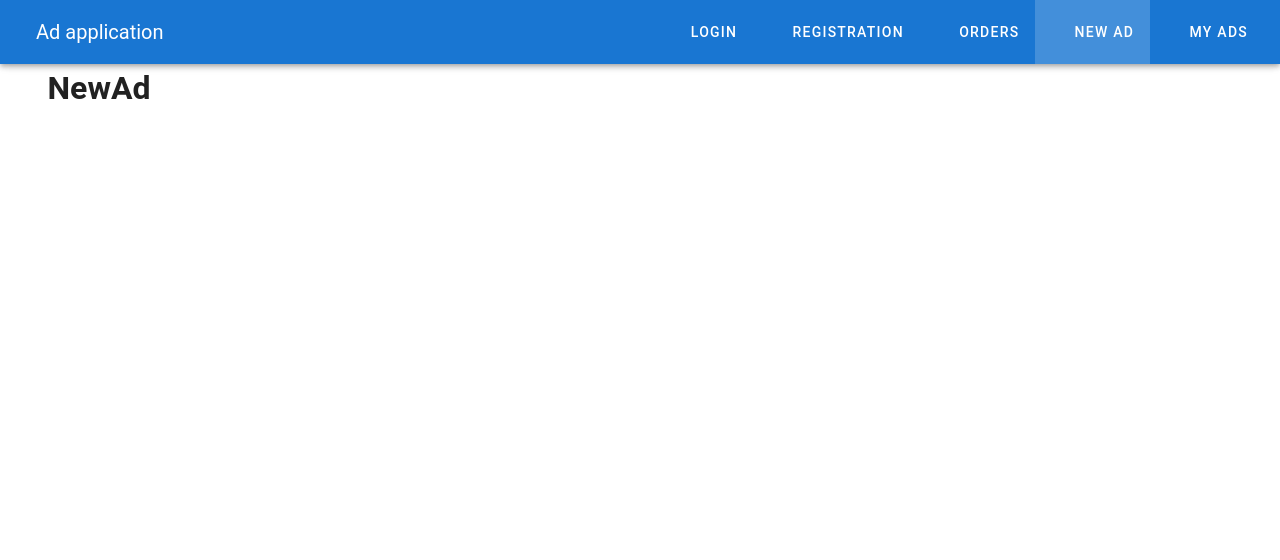
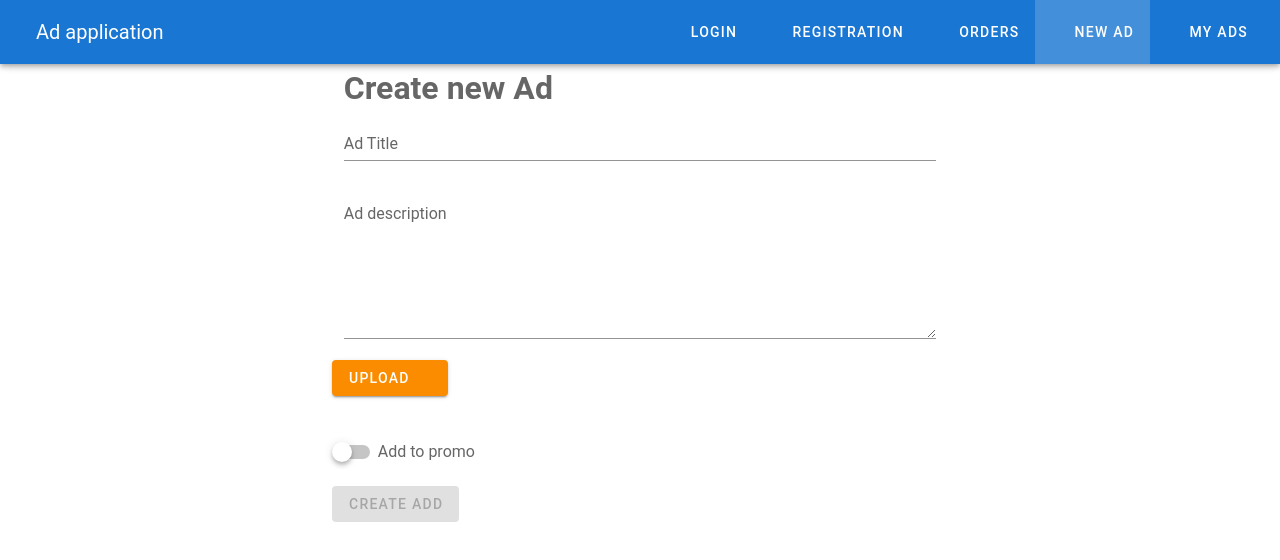
Before and after one commit to username40/improved-eureka, a Vue app: page /new in a window 1280 px wide. Shown: the top 560 px of the page. Built offline with nearby package versions, Linux system fonts and the light colour scheme; the HTML template or start-up script is replaced by a standard one.

Commit message:
create a page where you create new order

```diff
--- a/src/components/Ads/NewAd.vue
+++ b/src/components/Ads/NewAd.vue
@@ -1,8 +1,53 @@
 <template>
     <v-container>
         <v-layout row>
-            <v-flex xs12>
-                <h1>NewAd</h1>
+            <v-flex xs12 sm6 offset-sm3>
+                <h1 class="text--secondary mb3">Create new Ad</h1>
+                <v-form v-model="valid" ref="form" validation class="mb-3">
+                    <v-text-field
+                            label="Ad Title"
+                            name="title"
+                            type="text"
+                            required
+                            :rules="[v => !!v || 'Title is required']"
+                            v-model="title"
+                    />
+                    <v-textarea
+                            name="decription"
+                            label="Ad description"
+                            hint="Hint text"
+                            v-model="description"
+                            :rules="[v => !!v || 'Description is required']"
+                    ></v-textarea>
+                </v-form>
+                <v-layout row>
+                    <v-flex xs12>
+                        <v-btn class="warning">Upload
+                            <v-icon right dark>mdi-cloud-upload</v-icon>
+                        </v-btn>
+                    </v-flex>
+                </v-layout>
+                <v-layout row class="mt-3">
+                    <v-flex xs12>
+                        <img src="" height="100px" alt="">
+                    </v-flex>
+                </v-layout>
+                <v-layout row class="mt-3">
+                    <v-flex xs12>
+                        <v-switch
+                                v-model="promo"
+                                label="Add to promo"
+                                color="primary"
+                        ></v-switch>
+                    </v-flex>
+                </v-layout>
+                <v-layout row>
+                    <v-flex xs12>
+                        <v-spacer></v-spacer>
+                        <v-btn :disabled="!valid" class="success" @click="createAd">Create Add
+                        </v-btn>
+                    </v-flex>
+                </v-layout>
             </v-flex>
         </v-layout>
     </v-container>
@@ -10,7 +55,28 @@
 
 <script>
     export default {
-        name: "NewAd"
+        name: "NewAd",
+        data() {
+            return {
+                title: '',
+                description: '',
+                promo: false,
+                valid: false
+            }
+        },
+        methods: {
+            createAd() {
+                if(this.$refs.form.validate()) {
+                    const ad = {
+                        title: this.title,
+                        description: this.description,
+                        promo: this.promo
+                    }
+                    // eslint-disable-next-line no-console
+                    console.log(ad)
+                }
+            }
+        }
     }
 </script>
 
--- a/src/components/Auth/Registration.vue
+++ b/src/components/Auth/Registration.vue
@@ -95,7 +95,7 @@
                 if(this.$refs.form.validate()) {
                     const user = {
                         email: this.email,
-                        pasword: this.password
+                        password: this.password
                     }
                     // eslint-disable-next-line no-console
                     console.log(user)
--- a/src/components/Home.vue
+++ b/src/components/Home.vue
@@ -94,20 +94,6 @@
                         promo: true,
                         imageSrc: 'https://cdn.vuetifyjs.com/images/carousel/bird.jpg',
                         id: '3'},
-                ],
-                items: [
-                    {
-                        src: 'https://cdn.vuetifyjs.com/images/carousel/squirrel.jpg',
-                    },
-                    {
-                        src: 'https://cdn.vuetifyjs.com/images/carousel/sky.jpg',
-                    },
-                    {
-                        src: 'https://cdn.vuetifyjs.com/images/carousel/bird.jpg',
-                    },
-                    {
-                        src: 'https://cdn.vuetifyjs.com/images/carousel/planet.jpg',
-                    },
                 ]
             }
         }
```
